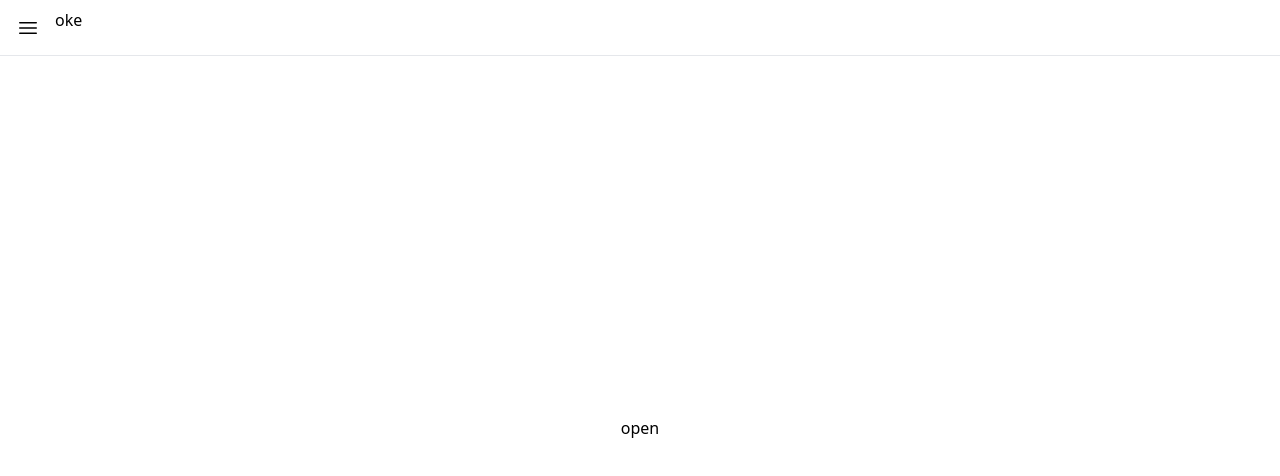
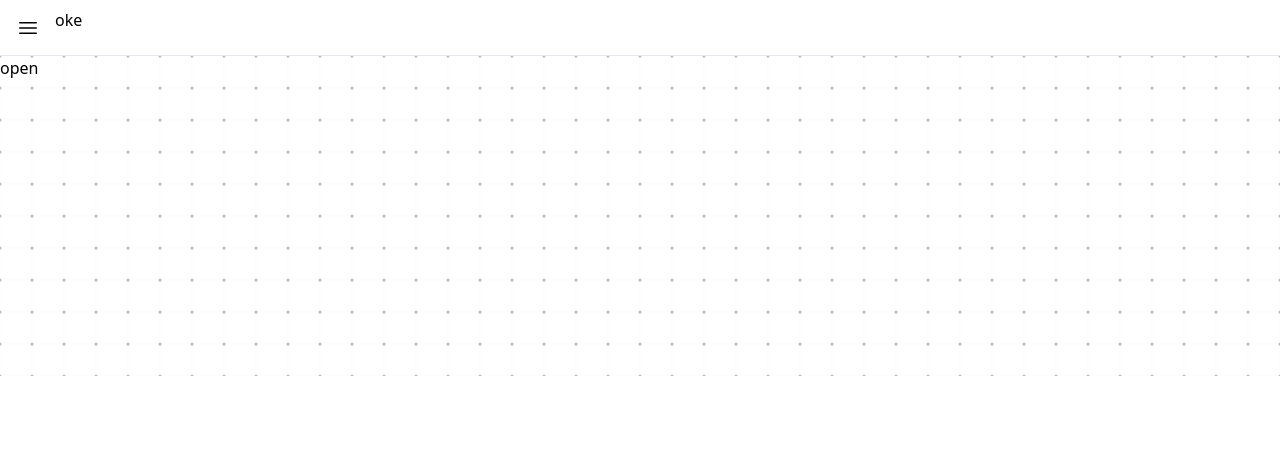
Before and after one commit to Habsyi2512/framer-motion, a Next.js app: page / in a window 1280 px wide. Shown: the top 476 px of the page. Built offline with nearby package versions, Linux system fonts and the light colour scheme.

Commit message:
"Added Next/Image imports and grid of images to MainContent component"

```diff
--- a/src/components/MainContent.tsx
+++ b/src/components/MainContent.tsx
@@ -1,6 +1,7 @@
 "use client";
 
 import React, { useContext } from "react";
+import Image from "next/image";
 import { AnimatePresence, motion } from "framer-motion";
 import { XMarkIcon } from "./icons/XMarkIcon";
 import { SidebarContext } from "@/context/SidebarProvider";
@@ -8,8 +9,38 @@ export default function MainContent() {
   const { isOpenCard, setIsOpenCard } = useContext(SidebarContext);
 
   return (
-    <div className="h-[calc(100vh-56px)]">
-      <div className="h-full w-full flex items-center justify-center">
+    <div className="relative h-[calc(100vh-56px)]">
+      <div className="absolute grid grid-cols-4 -z-10 gap-0 top-0 left-0 w-full h-screen">
+        <Image
+          src={"/ooorganize.svg"}
+          width={1024}
+          height={574}
+          alt="oorganize"
+          className="w-full"
+        />
+        <Image
+          src={"/ooorganize.svg"}
+          width={1024}
+          height={574}
+          alt="oorganize"
+          className="w-full"
+        />
+        <Image
+          src={"/ooorganize.svg"}
+          width={1024}
+          height={574}
+          alt="oorganize"
+          className="w-full"
+        />
+        <Image
+          src={"/ooorganize.svg"}
+          width={1024}
+          height={574}
+          alt="oorganize"
+          className="w-full"
+        />
+      </div>
+      <div className="h-full w-full">
         <button onClick={() => setIsOpenCard(!isOpenCard)}>open</button>
         <motion.div
           initial={{ x: "100%" }}
```
Also changed, not shown: public/ooorganize.svg (added).
